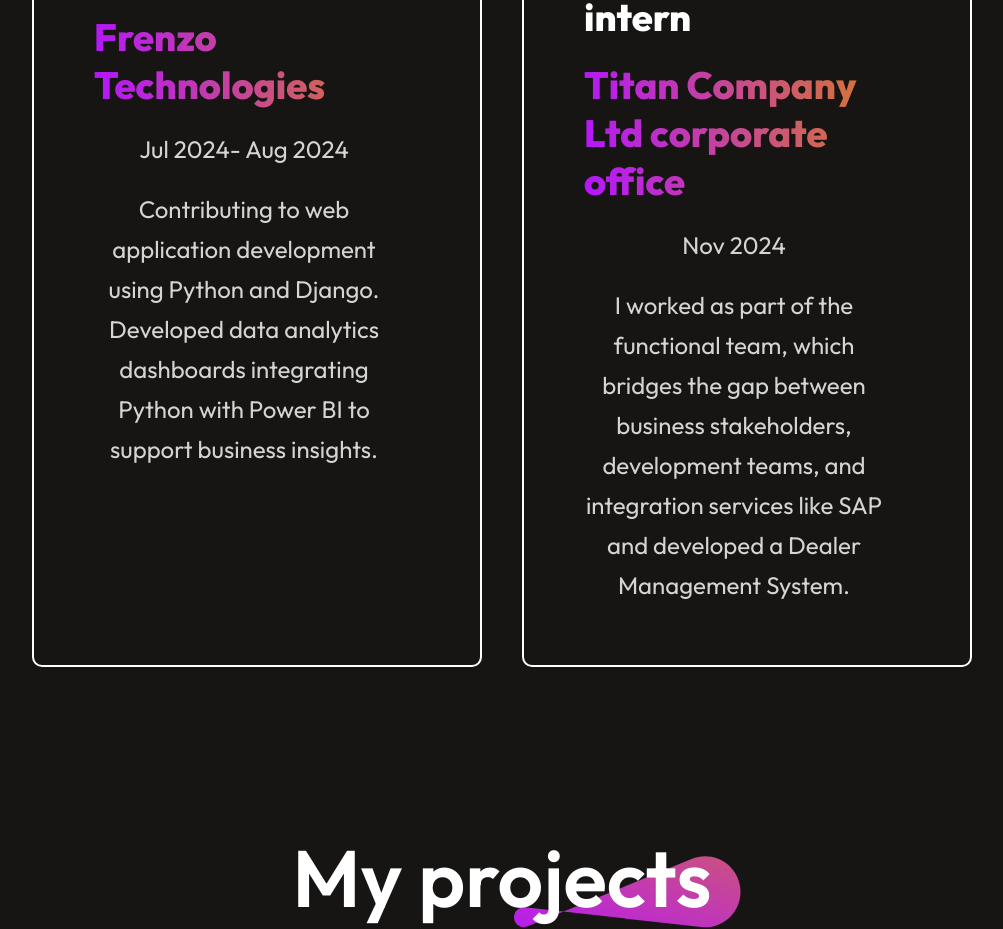
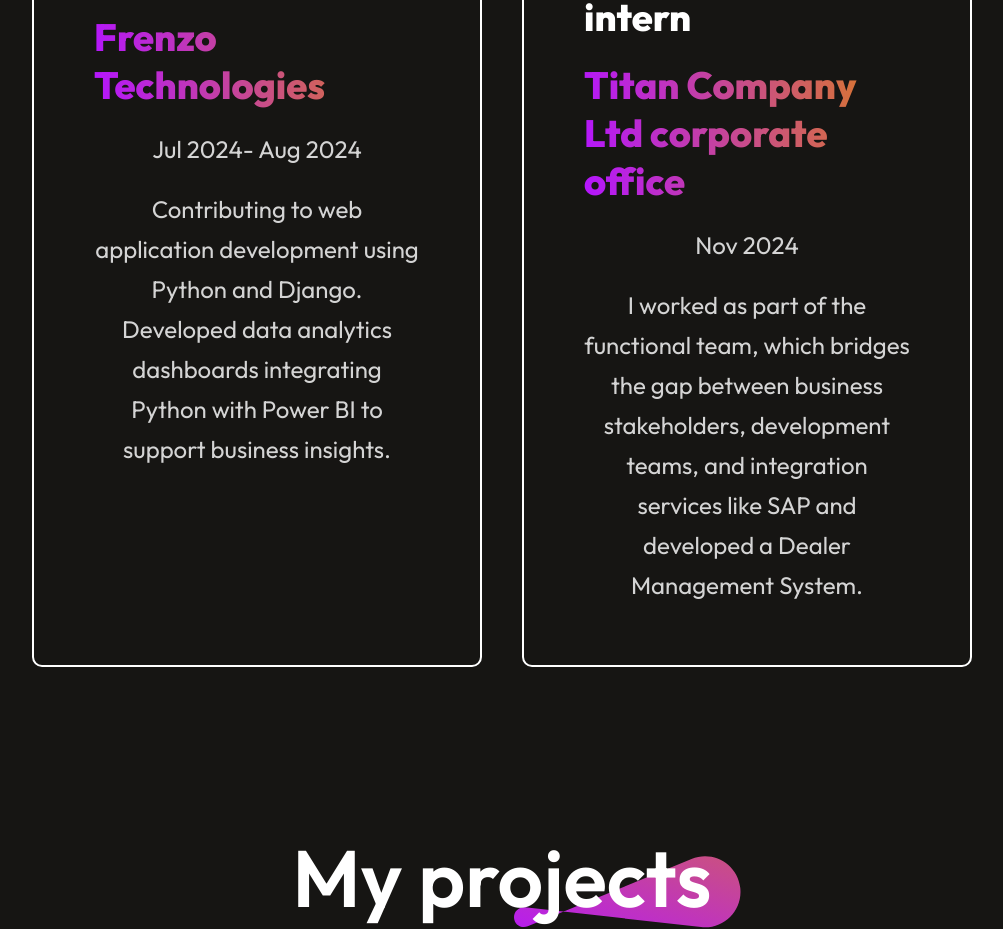
Before and after one commit to Arivuselvam95/Portfolio, a React (Vite) app: page / in a window 1280 px wide. Shown: the part 2800-3729 px from the top of the page, without its empty margins (138-1141 px from the left). Built offline with nearby package versions, Linux system fonts and the light colour scheme.

Commit message:
updated resume and info

```diff
--- a/src/components/WorkExperience/WorkExperience.css
+++ b/src/components/WorkExperience/WorkExperience.css
@@ -60,7 +60,7 @@
     color: #d4d4d4;
     font-size: 24px;
     line-height: 40px;
-    max-width: 300px;
+    max-width: 380px;
 }
 .experience-readmore{
 
```
